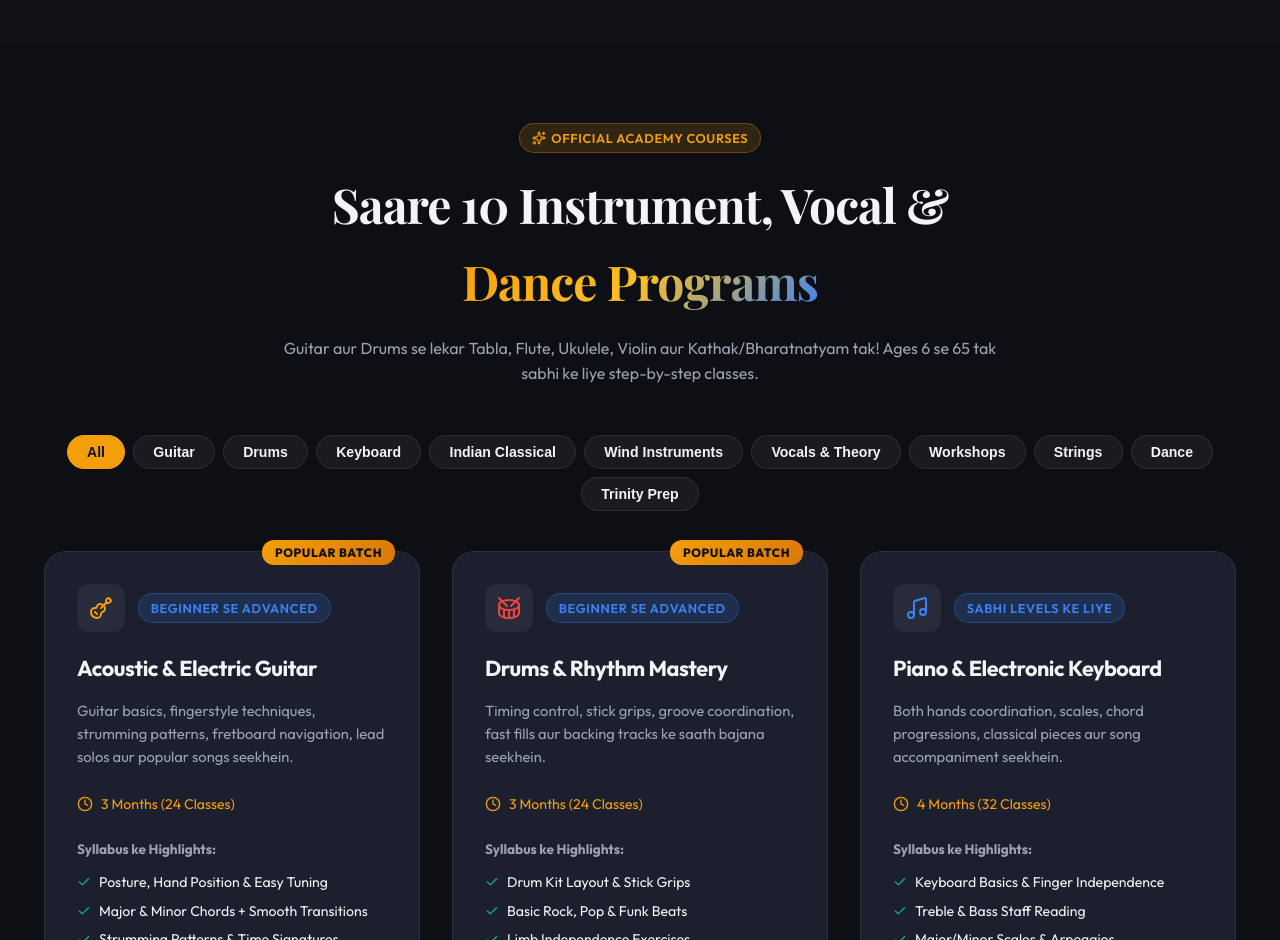
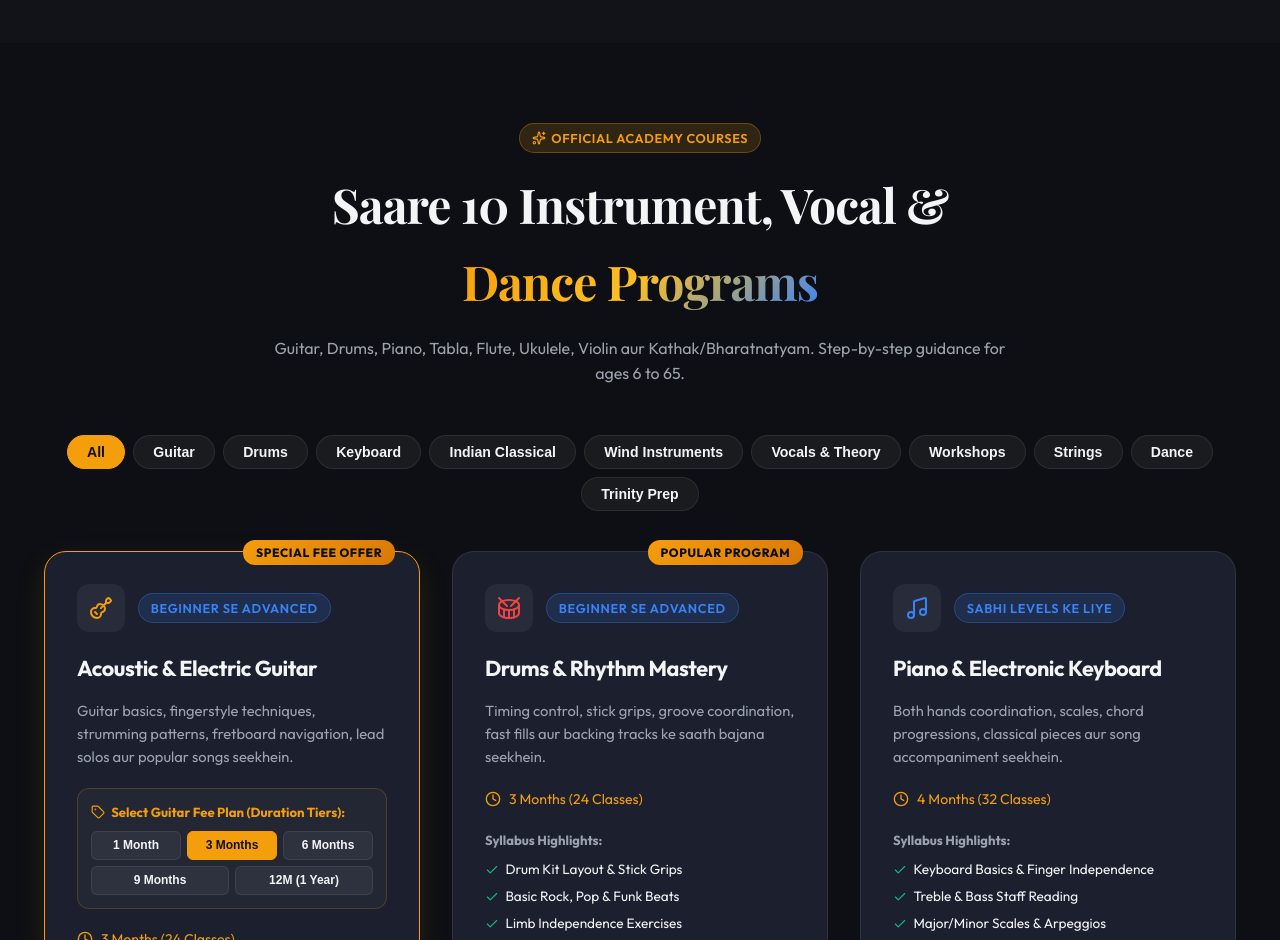
Before and after one commit to tiwari17aditya/vibrant-music-academy, a React (Vite) app: page / in a window 1280 px wide. Shown: the part 1860-2800 px from the top of the page. Built offline with nearby package versions, Linux system fonts and the light colour scheme; a web font is replaced by a local one.

Commit message:
packup: Guitar pricing tiers, fee refactoring, and v1.2.1 updates

```diff
--- a/src/components/CoursesSection.jsx
+++ b/src/components/CoursesSection.jsx
@@ -1,10 +1,11 @@
 import React, { useState } from 'react';
-import { Guitar, Music, Award, BookOpen, Clock, Check, X, Sparkles, Drum, Mic, Wind, Activity, Radio, Music2, Heart } from 'lucide-react';
-import { COURSES_DATA } from '../data/academyData';
+import { Guitar, Music, Award, BookOpen, Clock, Check, X, Sparkles, Drum, Mic, Wind, Activity, Radio, Music2, Heart, PhoneCall, Tag } from 'lucide-react';
+import { COURSES_DATA, ACADEMY_INFO } from '../data/academyData';
 
 const CoursesSection = ({ onSelectCourseToEnroll }) => {
   const [activeTab, setActiveTab] = useState('All');
   const [selectedCourseDetail, setSelectedCourseDetail] = useState(null);
+  const [selectedGuitarPlanId, setSelectedGuitarPlanId] = useState('3m');
 
   const categories = ['All', 'Guitar', 'Drums', 'Keyboard', 'Indian Classical', 'Wind Instruments', 'Vocals & Theory', 'Workshops', 'Strings', 'Dance', 'Trinity Prep'];
 
@@ -43,7 +44,7 @@ const CoursesSection = ({ onSelectCourseToEnroll }) => {
             Saare 10 Instrument, Vocal & <span className="gradient-text">Dance Programs</span>
           </h2>
           <p className="theme-text-muted">
-            Guitar aur Drums se lekar Tabla, Flute, Ukulele, Violin aur Kathak/Bharatnatyam tak! Ages 6 se 65 tak sabhi ke liye step-by-step classes.
+            Guitar, Drums, Piano, Tabla, Flute, Ukulele, Violin aur Kathak/Bharatnatyam. Step-by-step guidance for ages 6 to 65.
           </p>
         </div>
 
@@ -79,10 +80,16 @@ const CoursesSection = ({ onSelectCourseToEnroll }) => {
         {/* Course Cards Grid */}
         <div style={{
           display: 'grid',
-          gridTemplateColumns: 'repeat(auto-fit, minmax(310px, 1fr))',
+          gridTemplateColumns: 'repeat(auto-fit, minmax(320px, 1fr))',
           gap: '2rem'
         }}>
-          {filteredCourses.map((course) => (
+          {filteredCourses.map((course) => {
+            const isGuitar = course.isGuitar;
+            const currentGuitarPlan = isGuitar
+              ? course.pricingTiers.find(p => p.id === selectedGuitarPlanId) || course.pricingTiers[1]
+              : null;
+
+            return (
               <div
                 key={course.id}
                 className="theme-card"
@@ -93,6 +100,8 @@ const CoursesSection = ({ onSelectCourseToEnroll }) => {
                   flexDirection: 'column',
                   justifyContent: 'space-between',
                   position: 'relative',
+                  border: isGuitar ? '1px solid var(--primary)' : '1px solid var(--card-dark-border)',
+                  boxShadow: isGuitar ? '0 10px 30px rgba(245, 158, 11, 0.12)' : 'none',
                   transition: 'transform 0.3s ease, box-shadow 0.3s ease'
                 }}
               >
@@ -110,7 +119,7 @@ const CoursesSection = ({ onSelectCourseToEnroll }) => {
                     textTransform: 'uppercase',
                     letterSpacing: '0.05em'
                   }}>
-                  Popular Batch
+                    {isGuitar ? 'Special Fee Offer' : 'Popular Program'}
                   </div>
                 )}
 
@@ -131,66 +140,162 @@ const CoursesSection = ({ onSelectCourseToEnroll }) => {
                     </div>
                   </div>
 
-                <h3 style={{ fontSize: '1.35rem', marginBottom: '0.8rem' }}>{course.title}</h3>
-                <p className="theme-text-muted" style={{ fontSize: '0.92rem', marginBottom: '1.5rem', lineHeight: 1.55 }}>
+                  <h3 style={{ fontSize: '1.35rem', marginBottom: '0.6rem' }}>{course.title}</h3>
+                  <p className="theme-text-muted" style={{ fontSize: '0.92rem', marginBottom: '1.2rem', lineHeight: 1.55 }}>
                     {course.description}
                   </p>
+
+                  {/* Guitar Specific Plan Selection Tabs */}
+                  {isGuitar && (
+                    <div style={{
+                      background: 'rgba(255,255,255,0.03)',
+                      padding: '0.8rem',
+                      borderRadius: '12px',
+                      marginBottom: '1.2rem',
+                      border: '1px solid rgba(245, 158, 11, 0.2)'
+                    }}>
+                      <div style={{ fontSize: '0.82rem', fontWeight: 700, color: 'var(--primary)', marginBottom: '0.5rem', display: 'flex', alignItems: 'center', gap: '0.4rem' }}>
+                        <Tag size={14} /> Select Guitar Fee Plan (Duration Tiers):
+                      </div>
+
+                      <div style={{ display: 'grid', gridTemplateColumns: 'repeat(3, 1fr)', gap: '0.35rem', marginBottom: '0.4rem' }}>
+                        {course.pricingTiers.slice(0, 3).map((tier) => (
+                          <button
+                            key={tier.id}
+                            onClick={() => setSelectedGuitarPlanId(tier.id)}
+                            style={{
+                              padding: '0.4rem 0.2rem',
+                              borderRadius: '6px',
+                              fontSize: '0.75rem',
+                              fontWeight: 700,
+                              cursor: 'pointer',
+                              border: selectedGuitarPlanId === tier.id ? '1px solid var(--primary)' : '1px solid var(--card-dark-border)',
+                              background: selectedGuitarPlanId === tier.id ? 'var(--primary)' : 'rgba(255,255,255,0.05)',
+                              color: selectedGuitarPlanId === tier.id ? '#0f1015' : 'inherit'
+                            }}
+                          >
+                            {tier.id === '1m' ? '1 Month' : tier.id === '3m' ? '3 Months' : '6 Months'}
+                          </button>
+                        ))}
+                      </div>
+
+                      <div style={{ display: 'grid', gridTemplateColumns: 'repeat(2, 1fr)', gap: '0.35rem' }}>
+                        {course.pricingTiers.slice(3, 5).map((tier) => (
+                          <button
+                            key={tier.id}
+                            onClick={() => setSelectedGuitarPlanId(tier.id)}
+                            style={{
+                              padding: '0.4rem 0.2rem',
+                              borderRadius: '6px',
+                              fontSize: '0.75rem',
+                              fontWeight: 700,
+                              cursor: 'pointer',
+                              border: selectedGuitarPlanId === tier.id ? '1px solid var(--primary)' : '1px solid var(--card-dark-border)',
+                              background: selectedGuitarPlanId === tier.id ? 'var(--primary)' : 'rgba(255,255,255,0.05)',
+                              color: selectedGuitarPlanId === tier.id ? '#0f1015' : 'inherit'
+                            }}
+                          >
+                            {tier.id === '9m' ? '9 Months' : '12M (1 Year)'}
+                          </button>
+                        ))}
+                      </div>
+                    </div>
+                  )}
 
                   <div style={{
                     display: 'flex',
                     alignItems: 'center',
                     gap: '0.5rem',
                     fontSize: '0.88rem',
-                  marginBottom: '1.5rem',
+                    marginBottom: '1.2rem',
                     color: 'var(--primary)'
                   }}>
-                  <Clock size={16} /> {course.duration}
+                    <Clock size={16} /> {isGuitar ? currentGuitarPlan.durationText : course.duration}
                   </div>
 
                   {/* Syllabus Checklist preview */}
-                <div style={{ marginBottom: '2rem' }}>
-                  <div style={{ fontSize: '0.85rem', fontWeight: 700, marginBottom: '0.6rem', color: 'var(--text-dark-muted)' }}>
-                    Syllabus ke Highlights:
+                  <div style={{ marginBottom: '1.5rem' }}>
+                    <div style={{ fontSize: '0.82rem', fontWeight: 700, marginBottom: '0.5rem', color: 'var(--text-dark-muted)' }}>
+                      Syllabus Highlights:
                     </div>
                     {course.syllabus.slice(0, 3).map((item, i) => (
-                    <div key={i} style={{ display: 'flex', alignItems: 'center', gap: '0.5rem', fontSize: '0.88rem', marginBottom: '0.4rem' }}>
+                      <div key={i} style={{ display: 'flex', alignItems: 'center', gap: '0.4rem', fontSize: '0.85rem', marginBottom: '0.35rem' }}>
                         <Check size={14} color="#10b981" /> {item}
                       </div>
                     ))}
                   </div>
                 </div>
 
+                {/* Price Display & Action Button */}
                 <div>
                   <div style={{
-                  display: 'flex',
-                  alignItems: 'baseline',
-                  justifyContent: 'space-between',
-                  marginBottom: '1.2rem',
                     paddingTop: '1rem',
-                  borderTop: '1px solid var(--card-dark-border)'
+                    borderTop: '1px solid var(--card-dark-border)',
+                    marginBottom: '1rem'
                   }}>
+                    {isGuitar ? (
                       <div>
-                    <span style={{ fontSize: '1.5rem', fontWeight: 800, color: 'var(--primary)' }}>{course.fee}</span>
+                        <div style={{ display: 'flex', alignItems: 'baseline', gap: '0.6rem', flexWrap: 'wrap' }}>
+                          {currentGuitarPlan.formattedOriginal && (
+                            <span style={{ fontSize: '1.05rem', color: '#9ca3af', textDecoration: 'line-through', fontWeight: 600 }}>
+                              {currentGuitarPlan.formattedOriginal}
+                            </span>
+                          )}
+                          <span style={{ fontSize: '1.65rem', fontWeight: 800, color: 'var(--primary)' }}>
+                            {currentGuitarPlan.formattedPrice}
+                          </span>
+                          {currentGuitarPlan.savings && (
+                            <span style={{ fontSize: '0.78rem', background: 'rgba(16, 185, 129, 0.15)', color: '#10b981', padding: '0.15rem 0.5rem', borderRadius: '6px', fontWeight: 700 }}>
+                              {currentGuitarPlan.savings}
+                            </span>
+                          )}
                         </div>
+                        <div style={{ fontSize: '0.78rem', color: 'var(--text-dark-muted)', marginTop: '0.2rem' }}>
+                          {currentGuitarPlan.label}
+                        </div>
+                      </div>
+                    ) : (
+                      /* Other Instruments Professional Fee Contact Notice */
+                      <div style={{
+                        background: 'rgba(59, 130, 246, 0.08)',
+                        border: '1px dashed rgba(59, 130, 246, 0.3)',
+                        padding: '0.75rem',
+                        borderRadius: '8px'
+                      }}>
+                        <div style={{ fontSize: '0.88rem', fontWeight: 700, color: '#3b82f6', marginBottom: '0.2rem' }}>
+                          Fee Details & Customized Packages
+                        </div>
+                        <div style={{ fontSize: '0.82rem', color: 'var(--text-dark-muted)' }}>
+                          Rs. Contact Academy for Fee Details & Batch Timing
+                        </div>
+                      </div>
+                    )}
+                  </div>
+
+                  <div style={{ display: 'flex', gap: '0.6rem' }}>
                     <button
                       onClick={() => setSelectedCourseDetail(course)}
-                    style={{ background: 'none', border: 'none', color: '#3b82f6', cursor: 'pointer', fontSize: '0.88rem', fontWeight: 600 }}
+                      style={{ background: 'none', border: '1px solid var(--card-dark-border)', color: 'inherit', padding: '0.5rem 0.75rem', borderRadius: '8px', cursor: 'pointer', fontSize: '0.82rem', fontWeight: 600 }}
                     >
-                    Full Syllabus &rarr;
+                      Syllabus
+                    </button>
+
+                    <button
+                      onClick={() => {
+                        const courseWithPlan = isGuitar ? { ...course, selectedPlan: currentGuitarPlan } : course;
+                        onSelectCourseToEnroll(courseWithPlan);
+                      }}
+                      className="btn btn-primary"
+                      style={{ flex: 1, fontSize: '0.88rem' }}
+                    >
+                      {isGuitar ? 'Book Free Demo' : 'Contact for Fee Details'}
                     </button>
                   </div>
-
-                <button
-                  onClick={() => onSelectCourseToEnroll(course)}
-                  className="btn btn-primary"
-                  style={{ width: '100%' }}
-                >
-                  Free Demo Seat Book Karein
-                </button>
                 </div>
 
               </div>
-          ))}
+            );
+          })}
         </div>
 
       </div>
@@ -241,7 +346,7 @@ const CoursesSection = ({ onSelectCourseToEnroll }) => {
                 }}
                 className="btn btn-primary"
               >
-                Demo Class Book Karein ({selectedCourseDetail.fee})
+                Demo Class / Contact Karein
               </button>
             </div>
 
--- a/src/components/InstrumentServicesSection.jsx
+++ b/src/components/InstrumentServicesSection.jsx
@@ -73,6 +73,8 @@ const InstrumentServicesSection = () => {
                 flexDirection: 'column',
                 justifyContent: 'space-between',
                 border: '1px solid var(--card-dark-border)',
+                boxSizing: 'border-box',
+                overflow: 'hidden',
                 transition: 'transform 0.3s ease, border-color 0.3s ease'
               }}
             >
@@ -96,13 +98,13 @@ const InstrumentServicesSection = () => {
                 </p>
               </div>
 
-              <div>
+              <div style={{ width: '100%', boxSizing: 'border-box' }}>
                 <a
                   href={`https://wa.me/${ACADEMY_INFO.whatsapp}?text=Hi%20Iyer%20Sir!%20Mujhe%20${encodeURIComponent(srv.title)}%20ke%20baare%20mein%20jaanna%20hai.`}
                   target="_blank"
                   rel="noopener noreferrer"
                   className="btn btn-secondary"
-                  style={{ width: '100%', display: 'flex', alignItems: 'center', justifyContent: 'center', gap: '0.5rem' }}
+                  style={{ width: '100%', boxSizing: 'border-box', display: 'flex', alignItems: 'center', justifyContent: 'center', gap: '0.5rem', margin: 0 }}
                 >
                   <Send size={16} /> WhatsApp Par Details Poochein
                 </a>
--- a/src/data/academyData.js
+++ b/src/data/academyData.js
@@ -77,10 +77,67 @@ export const COURSES_DATA = [
     title: "Acoustic & Electric Guitar",
     icon: "Guitar",
     level: "Beginner se Advanced",
-    duration: "3 Months (24 Classes)",
-    fee: "₹4,500 / month",
-    numericFee: 4500,
+    duration: "Flexible Packages (1M to 1 Year)",
+    fee: "Rs 2,499 / month",
+    numericFee: 2499,
     popular: true,
+    isGuitar: true,
+    pricingTiers: [
+      {
+        id: "1m",
+        label: "1 Month (Monthly)",
+        durationText: "1 Month (8 Classes)",
+        originalPrice: null,
+        formattedOriginal: null,
+        price: 2499,
+        formattedPrice: "Rs 2,499",
+        badge: "Standard"
+      },
+      {
+        id: "3m",
+        label: "3 Months Package",
+        durationText: "3 Months (24 Classes)",
+        originalPrice: 7497,
+        formattedOriginal: "Rs 7,497",
+        price: 6999,
+        formattedPrice: "Rs 6,999",
+        savings: "Save Rs 498",
+        badge: "Popular"
+      },
+      {
+        id: "6m",
+        label: "6 Months Package",
+        durationText: "6 Months (48 Classes)",
+        originalPrice: 14994,
+        formattedOriginal: "Rs 14,994",
+        price: 12999,
+        formattedPrice: "Rs 12,999",
+        savings: "Save Rs 1,995",
+        badge: "Best Value"
+      },
+      {
+        id: "9m",
+        label: "9 Months Package",
+        durationText: "9 Months (72 Classes)",
+        originalPrice: 22491,
+        formattedOriginal: "Rs 22,491",
+        price: 18999,
+        formattedPrice: "Rs 18,999",
+        savings: "Save Rs 3,492",
+        badge: "Advanced"
+      },
+      {
+        id: "12m",
+        label: "12 Months (1 Year)",
+        durationText: "1 Year (96 Classes)",
+        originalPrice: 29988,
+        formattedOriginal: "Rs 29,988",
+        price: 23999,
+        formattedPrice: "Rs 23,999",
+        savings: "Save Rs 5,989",
+        badge: "Max Savings"
+      }
+    ],
     description: "Guitar basics, fingerstyle techniques, strumming patterns, fretboard navigation, lead solos aur popular songs seekhein.",
     syllabus: [
       "Posture, Hand Position & Easy Tuning",
@@ -98,8 +155,8 @@ export const COURSES_DATA = [
     icon: "Drum",
     level: "Beginner se Advanced",
     duration: "3 Months (24 Classes)",
-    fee: "₹5,500 / month",
-    numericFee: 5500,
+    fee: "Rs. Contact Academy for Fee Details",
+    isCustomFee: true,
     popular: true,
     description: "Timing control, stick grips, groove coordination, fast fills aur backing tracks ke saath bajana seekhein.",
     syllabus: [
@@ -117,8 +174,8 @@ export const COURSES_DATA = [
     icon: "Music",
     level: "Sabhi Levels ke Liye",
     duration: "4 Months (32 Classes)",
-    fee: "₹5,000 / month",
-    numericFee: 5000,
+    fee: "Rs. Contact Academy for Fee Details",
+    isCustomFee: true,
     popular: false,
     description: "Both hands coordination, scales, chord progressions, classical pieces aur song accompaniment seekhein.",
     syllabus: [
@@ -136,8 +193,8 @@ export const COURSES_DATA = [
     icon: "Activity",
     level: "Beginner se Intermediate",
     duration: "3 Months (24 Classes)",
-    fee: "₹4,000 / month",
-    numericFee: 4000,
+    fee: "Rs. Contact Academy for Fee Details",
+    isCustomFee: true,
     popular: false,
     description: "Indian classical percussion, hand strokes (Bols), Taals (Teentaal, Keharwa, Dadra) aur sangat seekhein.",
     syllabus: [
@@ -155,8 +212,8 @@ export const COURSES_DATA = [
     icon: "Wind",
     level: "Beginner se Advanced",
     duration: "3 Months (24 Classes)",
-    fee: "₹4,200 / month",
-    numericFee: 4200,
+    fee: "Rs. Contact Academy for Fee Details",
+    isCustomFee: true,
     popular: false,
     description: "Breath control, blowing technique, sargam scales, finger agility aur melodious tunes bajana seekhein.",
     syllabus: [
@@ -174,8 +231,8 @@ export const COURSES_DATA = [
     icon: "Mic",
     level: "Sabhi Levels ke Liye",
     duration: "3 Months (24 Classes)",
-    fee: "₹4,500 / month",
-    numericFee: 4500,
+    fee: "Rs. Contact Academy for Fee Details",
+    isCustomFee: true,
     popular: true,
     description: "Vocal warmups, pitch ear training, breath control aur complete music theory clear karein.",
     syllabus: [
@@ -193,8 +250,8 @@ export const COURSES_DATA = [
     icon: "Sparkles",
     level: "Beginner Friendly",
     duration: "2 Months (16 Classes)",
-    fee: "₹3,800 / month",
-    numericFee: 3800,
+    fee: "Rs. Contact Academy for Fee Details",
+    isCustomFee: true,
     popular: false,
     description: "Fun, portable aur easy instrument! Ukulele chords, strumming patterns aur sing-along songs seekhein.",
     syllabus: [
@@ -212,8 +269,8 @@ export const COURSES_DATA = [
     icon: "Radio",
     level: "All Ages",
     duration: "Weekend Sessions",
-    fee: "₹2,500 / module",
-    numericFee: 2500,
+    fee: "Rs. Contact Academy for Fee Details",
+    isCustomFee: true,
     popular: false,
     description: "Stage fear dur karein! Studio backing tracks ke saath sing karein aur live performance confidence paayein.",
     syllabus: [
@@ -230,8 +287,8 @@ export const COURSES_DATA = [
     icon: "Music2",
     level: "Beginner se Intermediate",
     duration: "4 Months (32 Classes)",
-    fee: "₹5,200 / month",
-    numericFee: 5200,
+    fee: "Rs. Contact Academy for Fee Details",
+    isCustomFee: true,
     popular: false,
     description: "Proper bow hold, posture, pitch accuracy, bowing techniques aur classic melodies seekhein.",
     syllabus: [
@@ -249,8 +306,8 @@ export const COURSES_DATA = [
     icon: "Heart",
     level: "Sabhi Age Groups",
     duration: "4 Months (32 Classes)",
-    fee: "₹4,000 / month",
-    numericFee: 4000,
+    fee: "Rs. Contact Academy for Fee Details",
+    isCustomFee: true,
     popular: false,
     description: "Indian classical dance training focusing on rhythm (Tala), hand gestures (Mudras) aur footwork (Tatkar).",
     syllabus: [
@@ -268,8 +325,8 @@ export const COURSES_DATA = [
     icon: "Award",
     level: "Initial se Grade 8",
     duration: "6 Months (48 Classes)",
-    fee: "₹6,000 / month",
-    numericFee: 6000,
+    fee: "Rs. Contact Academy for Fee Details",
+    isCustomFee: true,
     popular: true,
     description: "International Trinity College London exam preparation for Guitar, Piano, Drums & Theory.",
     syllabus: [
--- a/src/index.css
+++ b/src/index.css
@@ -41,6 +41,10 @@
 
   --transition-fast: 0.2s cubic-bezier(0.4, 0, 0.2, 1);
   --transition-normal: 0.3s cubic-bezier(0.4, 0, 0.2, 1);
+}
+
+*, *::before, *::after {
+  box-sizing: border-box;
 }
 
 /* Default Dark Theme */
```
Also changed, not shown: src/components/EnrollmentModal.jsx (+29 -13 lines), 2 other files (tests, documents, lock files or other folders). Lines whose indentation alone changed are shown as unchanged.
